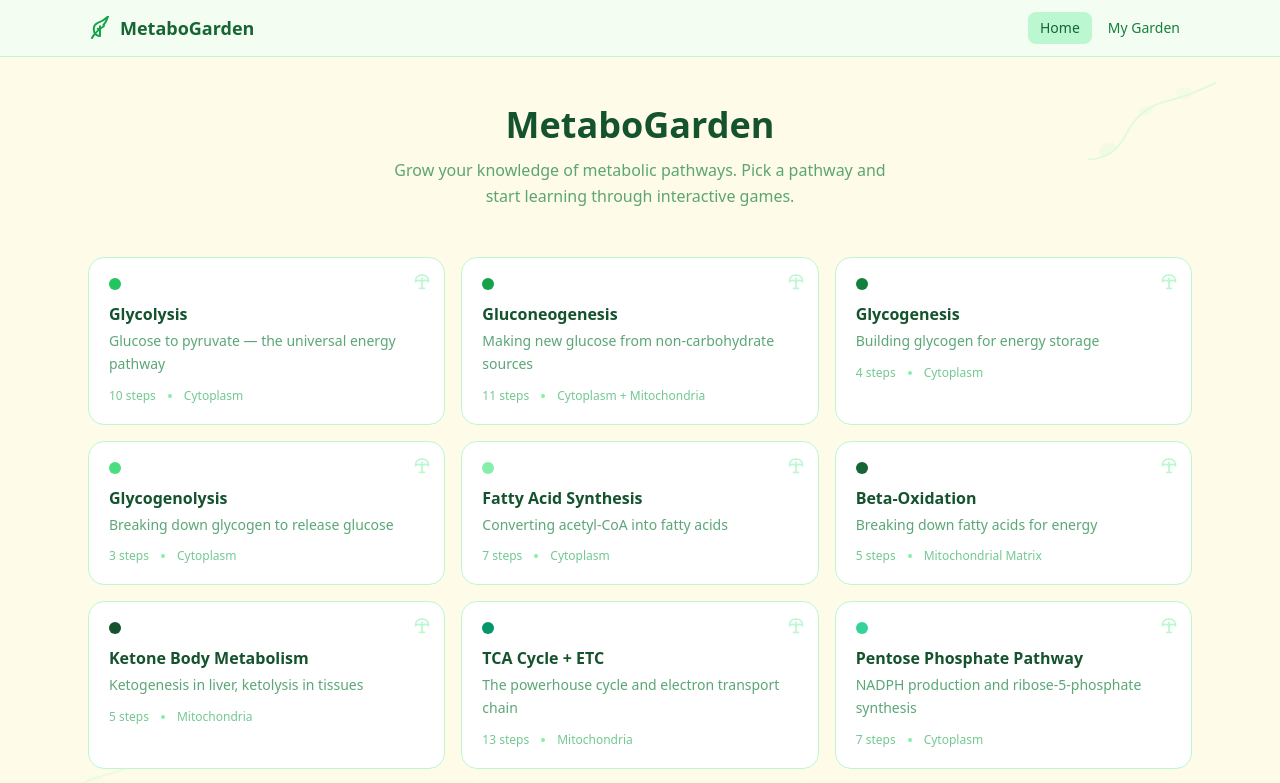
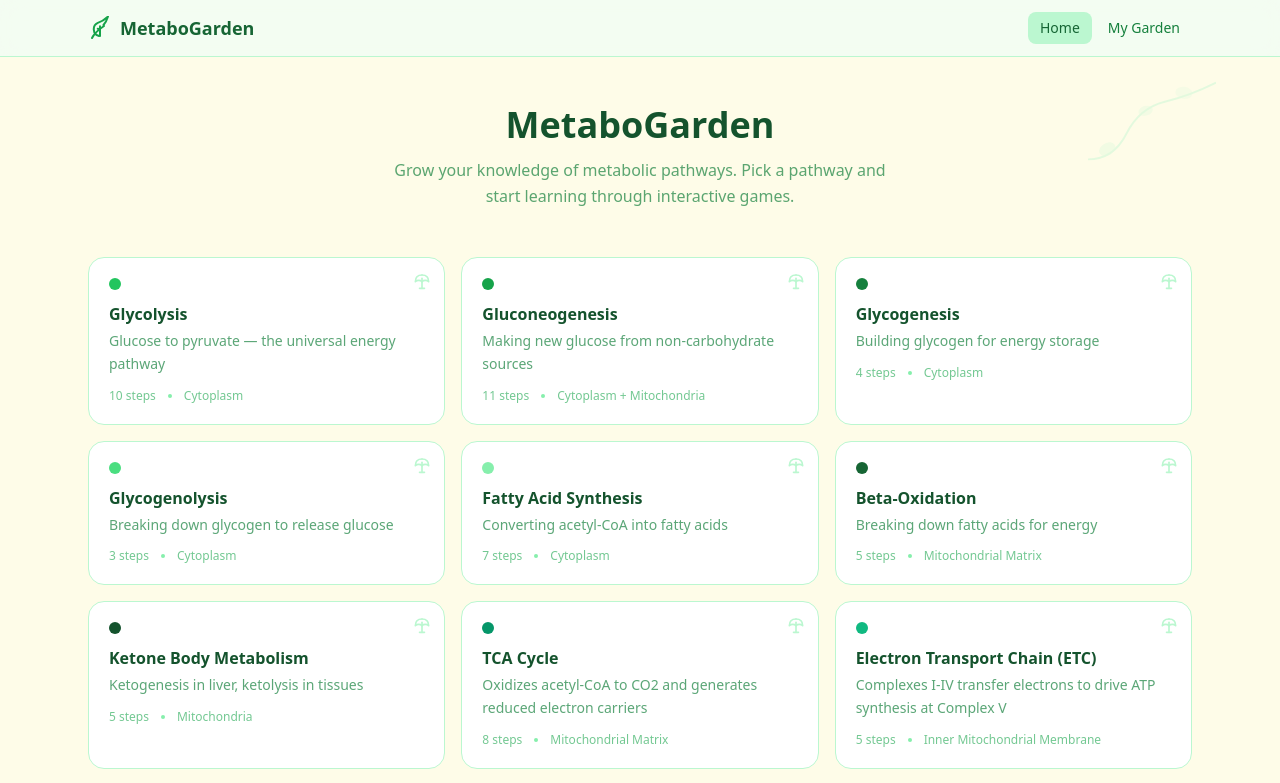
Before and after one commit to ilassalle/MetaboGarden, a Next.js app: page / in a window 1280 px wide. Shown: the top 783 px of the page. Built offline with nearby package versions, Linux system fonts and the light colour scheme.

Commit message:
Split TCA and ETC cards and adjust PPP metadata

```diff
--- a/src/components/layout/PathwayCard.tsx
+++ b/src/components/layout/PathwayCard.tsx
@@ -42,8 +42,12 @@ export default function PathwayCard({ pathway, mastery = 0 }: PathwayCardProps)
         </p>
 
         <div className="flex items-center gap-3 text-xs text-green-600/60">
-          <span>{pathway.stepCount} steps</span>
-          <span className="w-1 h-1 rounded-full bg-green-300" />
+          {typeof pathway.stepCount === 'number' && (
+            <>
+              <span>{pathway.stepCount} steps</span>
+              <span className="w-1 h-1 rounded-full bg-green-300" />
+            </>
+          )}
           <span>{pathway.location}</span>
         </div>
 
--- a/src/data/pathway-registry.ts
+++ b/src/data/pathway-registry.ts
@@ -58,18 +58,25 @@ export const pathwayRegistry: PathwayMeta[] = [
     color: '#14532d',
   },
   {
-    id: 'tca-etc',
-    label: 'TCA Cycle + ETC',
-    shortDescription: 'The powerhouse cycle and electron transport chain',
-    stepCount: 13,
-    location: 'Mitochondria',
+    id: 'tca-cycle',
+    label: 'TCA Cycle',
+    shortDescription: 'Oxidizes acetyl-CoA to CO2 and generates reduced electron carriers',
+    stepCount: 8,
+    location: 'Mitochondrial Matrix',
     color: '#059669',
+  },
+  {
+    id: 'etc',
+    label: 'Electron Transport Chain (ETC)',
+    shortDescription: 'Complexes I-IV transfer electrons to drive ATP synthesis at Complex V',
+    stepCount: 5,
+    location: 'Inner Mitochondrial Membrane',
+    color: '#10b981',
   },
   {
     id: 'pentose-phosphate',
     label: 'Pentose Phosphate Pathway',
     shortDescription: 'NADPH production and ribose-5-phosphate synthesis',
-    stepCount: 7,
     location: 'Cytoplasm',
     color: '#34d399',
   },
--- /dev/null
+++ b/src/data/pathways/etc.ts
@@ -0,0 +1,30 @@
+import type { Pathway } from '../types';
+import { tcaEtcPathway } from './tca-etc';
+
+export const etcPathway: Pathway = {
+  ...tcaEtcPathway,
+  id: 'etc',
+  name: 'Electron Transport Chain (ETC)',
+  description:
+    'The ETC occurs in the inner mitochondrial membrane. Complexes I-IV transfer electrons from NADH/FADH2 to oxygen while pumping protons; ATP synthase (Complex V) uses this proton gradient to produce ATP.',
+  location: 'Inner Mitochondrial Membrane',
+  netEquation:
+    'NADH/FADH2 + O2 + ADP + Pi → NAD+/FAD + H2O + ATP (via oxidative phosphorylation)',
+  energySummary: {
+    atpConsumed: 0,
+    atpProduced: 0,
+    gtpProduced: 0,
+    nadhProduced: 0,
+    fadh2Produced: 0,
+    netAtp: 26,
+    co2Produced: 0,
+  },
+  steps: tcaEtcPathway.steps
+    .filter((step) => step.phaseName === 'Electron Transport Chain')
+    .map((step, index) => ({
+      ...step,
+      id: `etc-step-${index + 1}`,
+      pathwayId: 'etc',
+      stepNumber: index + 1,
+    })),
+};
--- /dev/null
+++ b/src/data/pathways/tca-cycle.ts
@@ -0,0 +1,30 @@
+import type { Pathway } from '../types';
+import { tcaEtcPathway } from './tca-etc';
+
+export const tcaCyclePathway: Pathway = {
+  ...tcaEtcPathway,
+  id: 'tca-cycle',
+  name: 'TCA Cycle',
+  description:
+    'The citric acid cycle (Krebs cycle) in the mitochondrial matrix oxidizes acetyl-CoA to CO2 while producing NADH, FADH2, and GTP. These reduced carriers then deliver electrons to the ETC for oxidative phosphorylation.',
+  location: 'Mitochondrial Matrix',
+  netEquation:
+    'Acetyl-CoA + 3 NAD+ + FAD + GDP + Pi + 2 H2O → 2 CO2 + 3 NADH + FADH2 + GTP + CoA-SH',
+  energySummary: {
+    atpConsumed: 0,
+    atpProduced: 0,
+    gtpProduced: 1,
+    nadhProduced: 3,
+    fadh2Produced: 1,
+    netAtp: 0,
+    co2Produced: 2,
+  },
+  steps: tcaEtcPathway.steps
+    .filter((step) => step.phaseName === 'TCA Cycle')
+    .map((step, index) => ({
+      ...step,
+      id: `tca-cycle-step-${index + 1}`,
+      pathwayId: 'tca-cycle',
+      stepNumber: index + 1,
+    })),
+};
--- a/src/data/types.ts
+++ b/src/data/types.ts
@@ -10,6 +10,8 @@ export type PathwayId =
   | 'fatty-acid-synthesis'
   | 'beta-oxidation'
   | 'ketone-metabolism'
+  | 'tca-cycle'
+  | 'etc'
   | 'tca-etc'
   | 'pentose-phosphate';
 
@@ -193,7 +195,7 @@ export interface PathwayMeta {
   id: PathwayId;
   label: string;
   shortDescription: string;
-  stepCount: number;
+  stepCount?: number;
   location: string;
   color: string;
 }
--- a/src/hooks/usePathwayData.ts
+++ b/src/hooks/usePathwayData.ts
@@ -11,6 +11,8 @@ const pathwayLoaders: Record<PathwayId, () => Promise<Pathway>> = {
   'fatty-acid-synthesis': () => import('@/data/pathways/fatty-acid-synthesis').then((m) => m.fattyAcidSynthesisPathway),
   'beta-oxidation': () => import('@/data/pathways/beta-oxidation').then((m) => m.betaOxidationPathway),
   'ketone-metabolism': () => import('@/data/pathways/ketone-metabolism').then((m) => m.ketoneMetabolismPathway),
+  'tca-cycle': () => import('@/data/pathways/tca-cycle').then((m) => m.tcaCyclePathway),
+  etc: () => import('@/data/pathways/etc').then((m) => m.etcPathway),
   'tca-etc': () => import('@/data/pathways/tca-etc').then((m) => m.tcaEtcPathway),
   'pentose-phosphate': () => import('@/data/pathways/pentose-phosphate').then((m) => m.pentosePhosphatePathway),
 };
--- a/src/lib/helpers.ts
+++ b/src/lib/helpers.ts
@@ -10,7 +10,8 @@ export function isValidPathwayId(id: string): id is PathwayId {
     'fatty-acid-synthesis',
     'beta-oxidation',
     'ketone-metabolism',
-    'tca-etc',
+    'tca-cycle',
+    'etc',
     'pentose-phosphate',
   ];
   return valid.includes(id as PathwayId);
```
